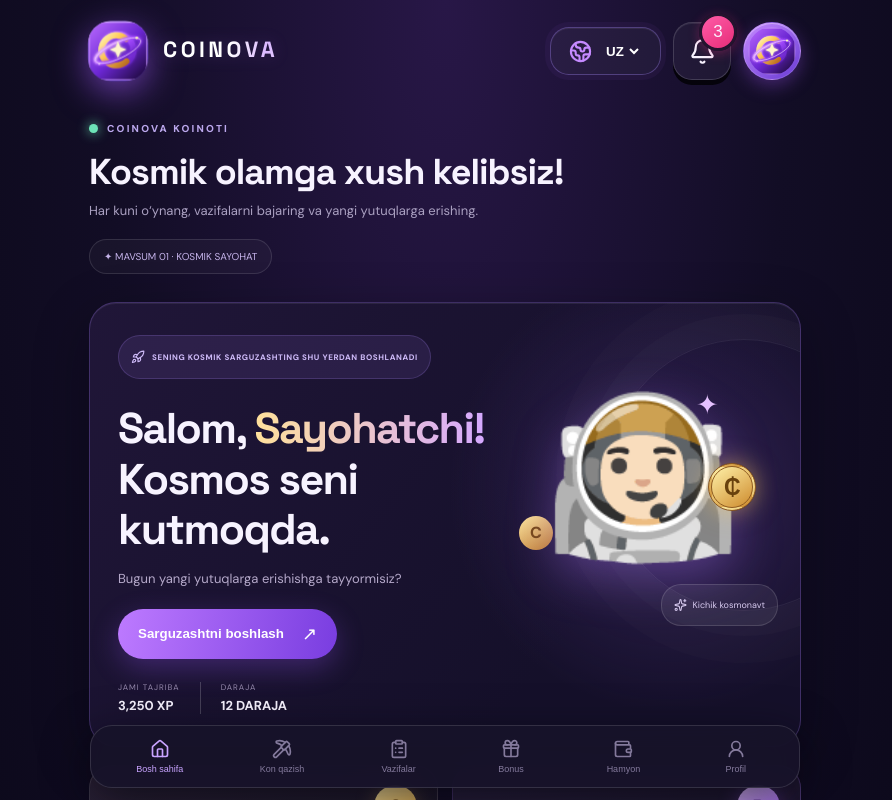
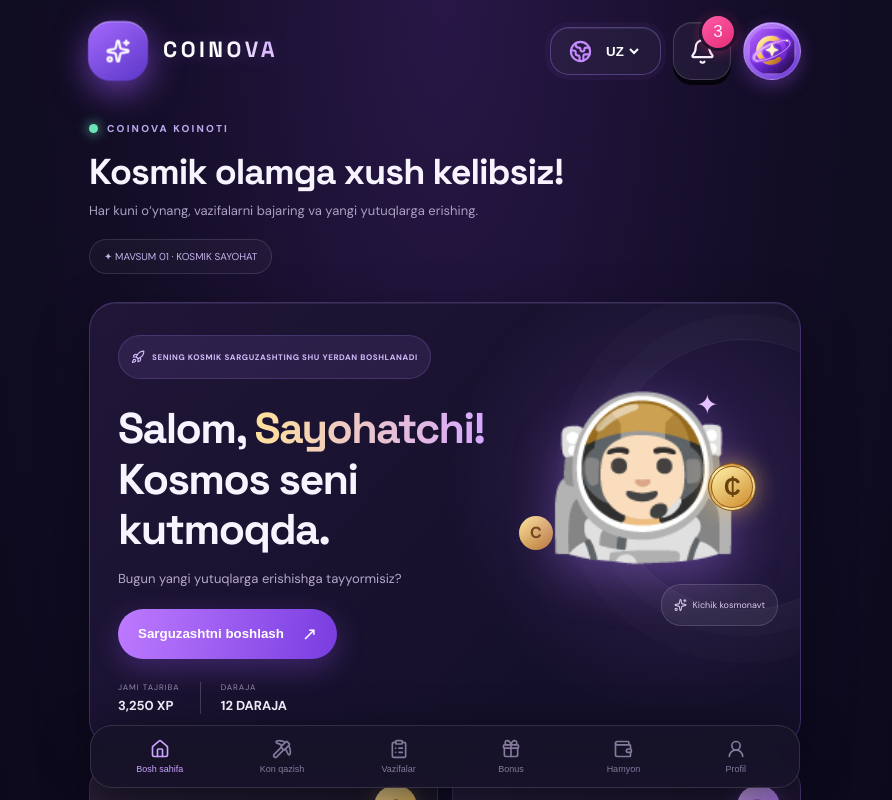
Before and after one commit to abdokimovzohid7-cyber/COINOVA, a React (Vite) app: page / in a window 1280 px wide. Shown: the top 800 px of the page, without its empty margins (195-1087 px from the left). Built offline with nearby package versions, Linux system fonts and the light colour scheme.

Commit message:
Match COINOVA header logo to reference

```diff
--- a/src/App.tsx
+++ b/src/App.tsx
@@ -14,7 +14,7 @@ export default function App(){
  const share=()=>{const tg=(window as any).Telegram?.WebApp;if(tg?.openTelegramLink)tg.openTelegramLink("https://t.me/share/url?url="+encodeURIComponent(location.href)+"&text=Join%20COINOVA");else{navigator.clipboard?.writeText(location.href);notify("Havola nusxalandi")}};
  const items=[{id:"home",label:t.home,Icon:Home},{id:"mine",label:t.mine,Icon:Pickaxe},{id:"tasks",label:t.tasks,Icon:ClipboardList},{id:"bonus",label:t.bonus,Icon:Gift},{id:"wallet",label:t.wallet,Icon:Wallet},{id:"profile",label:t.profile,Icon:UserRound}];
  return <div className="shell">
-  <header className="topbar"><div className="brand"><div className="brandmark"><img src="/coinova-logo.svg" alt="COINOVA logo"/></div><b>COINOVA</b></div><div className="top-actions"><label className="language"><Globe2/><select value={lang} onChange={e=>setLang(e.target.value as Lang)}><option value="uz">UZ</option><option value="ru">RU</option><option value="en">EN</option></select><span>⌄</span></label><button className="iconbtn notification" onClick={()=>notify("Bildirishnomalar")}><Bell/><i>3</i></button><button className="profile-dot" onClick={()=>setTab("profile")} aria-label="Profile"><img src="/coinova-logo.svg" alt="COINOVA profile"/></button></div></header>
+  <header className="topbar"><div className="brand"><div className="brandmark" aria-label="COINOVA"><Sparkles className="brand-sparkle" strokeWidth={2.4}/></div><b className="brand-word">COINOVA</b></div><div className="top-actions"><label className="language"><Globe2/><select value={lang} onChange={e=>setLang(e.target.value as Lang)}><option value="uz">UZ</option><option value="ru">RU</option><option value="en">EN</option></select><span>⌄</span></label><button className="iconbtn notification" onClick={()=>notify("Bildirishnomalar")}><Bell/><i>3</i></button><button className="profile-dot" onClick={()=>setTab("profile")} aria-label="Profile"><img src="/coinova-logo.svg" alt="COINOVA profile"/></button></div></header>
   <main>
    <section className="intro"><div className="online"><i/>{t.welcome}</div><h1>{t.headline}</h1><p>{t.sub}</p><div className="season">✦ {t.season}</div></section>
    <section className="hero-card"><div className="hero-copy"><div className="hero-tag"><Rocket/> {t.tag}</div><h2>{t.hello}, <span>{name.split(" ")[0]}!</span><br/>{t.line}</h2><p>{t.ready}</p><button className="start-btn" onClick={()=>setTab("mine")}>{t.start}<span>↗</span></button><div className="hero-stats"><div><small>{t.xp}</small><b>3,250 XP</b></div><div><small>{t.level}</small><b>12 {t.level}</b></div></div></div><div className="astronaut"><div className="planet planet-one">✦</div><div className="planet planet-two">C</div><div className="astronaut-art">👨🏻‍🚀</div><div className="astronaut-coin">₵</div><span className="astronaut-label"><Sparkles/>{t.small}</span></div></section>
```
